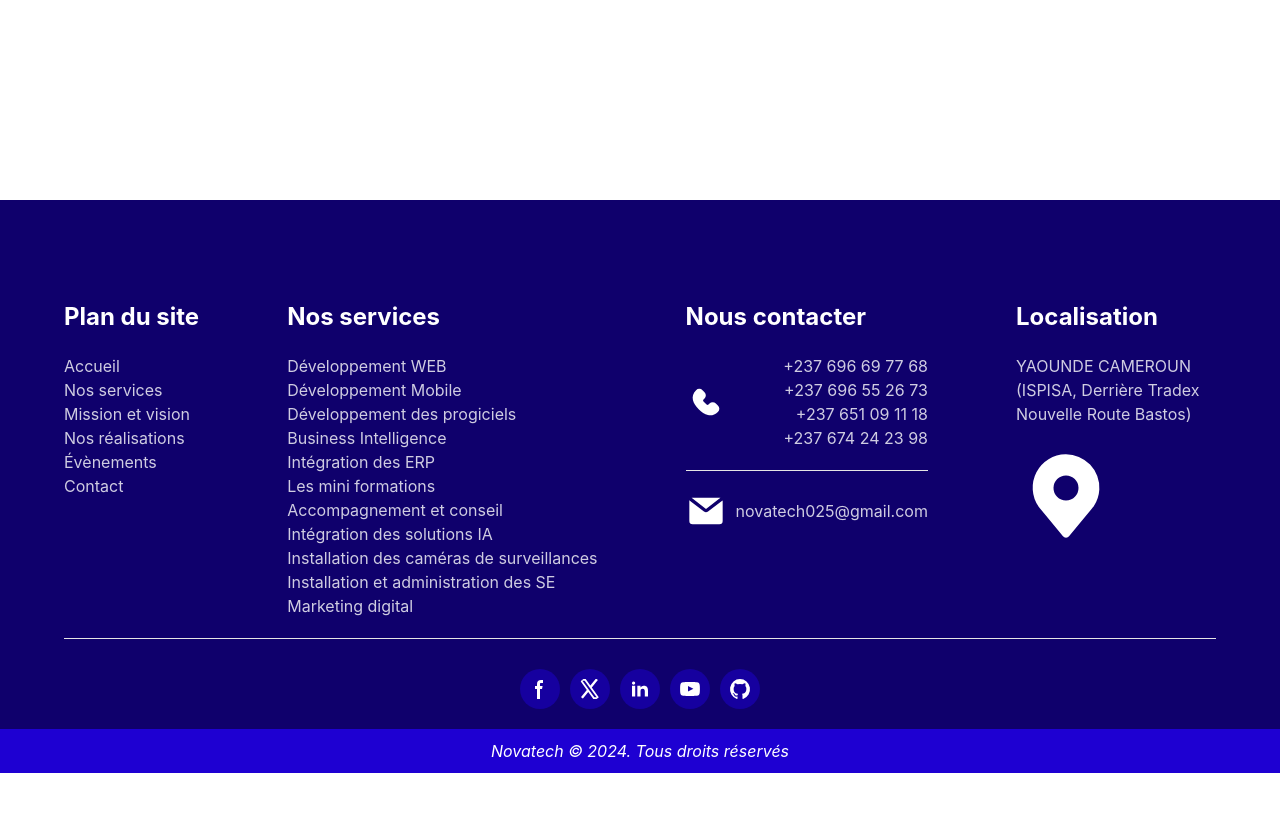
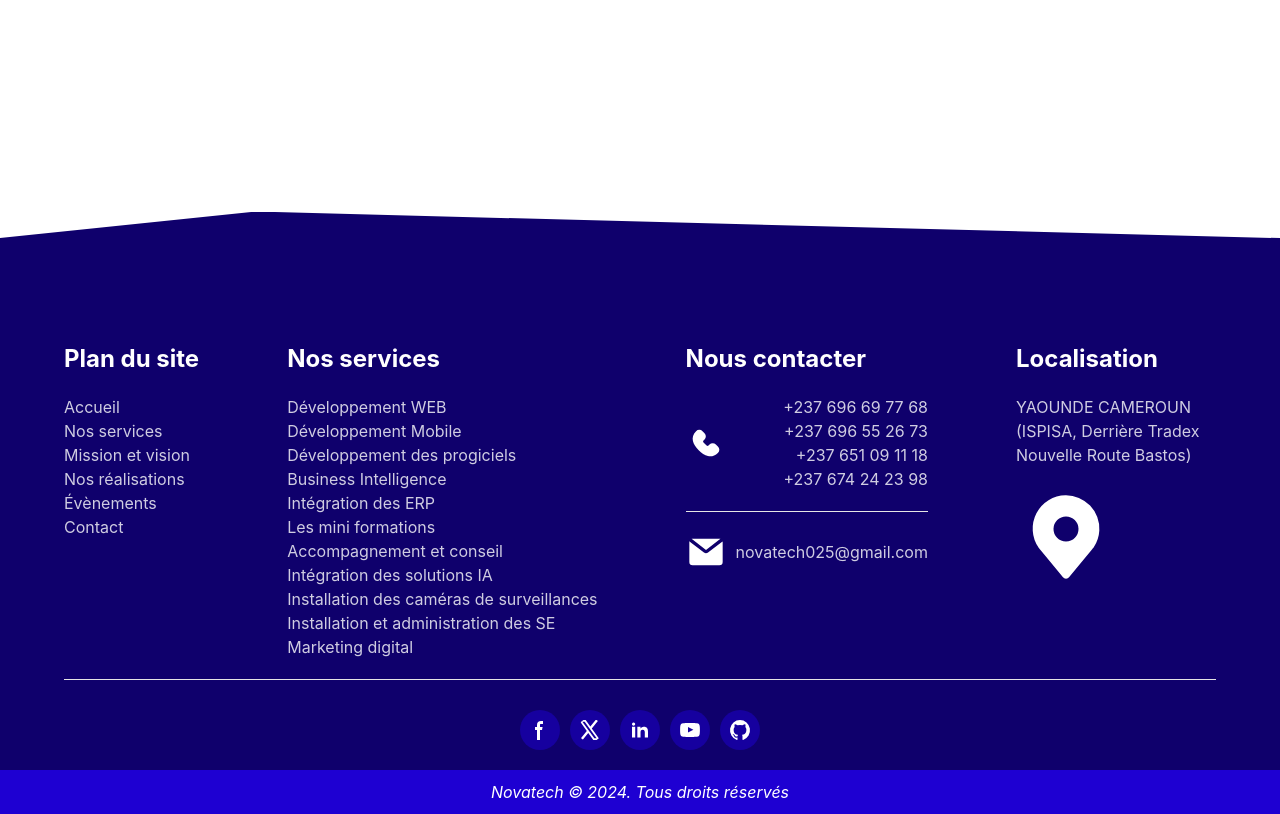
Before and after one commit to novatech025/site-web-novatech, a Django app: page / in a window 1280 px wide. Shown: the part 1960-2774 px from the top of the page. Before the commit the page ends 2733 px from the top, so only its background shows below. Run offline with Django 5.2, Linux system fonts and the light colour scheme.

Commit message:
Merger les modif de Joel

```diff
--- a/Nova_tech/static/Nova_tech/css/footer.css
+++ b/Nova_tech/static/Nova_tech/css/footer.css
@@ -7,6 +7,10 @@
     flex-direction: column;
     justify-content: space-between;
     position: relative;
+    padding-top: 30px;
+    /* border: 10px solid var(--color3); */
+    /* box-sizing: border-box; */
+    clip-path: polygon(0px 5%, 20% 0px, 100% 5%, 100% 120%, 0px 120%);
 }
 
 .sub-top-footer-div {
@@ -15,6 +19,8 @@
     padding: 5%;
     padding-bottom: 0px;
     padding-top: 100px;
+    /* clip-path: polygon(0px 0px, 5% 3%, 100% 0%, 100% 100%, 0px 100%); */
+
 }
 
 .top-footer-div {
--- a/Nova_tech/static/Nova_tech/css/style.css
+++ b/Nova_tech/static/Nova_tech/css/style.css
@@ -6,7 +6,7 @@
     padding: 20px 10%;
     background-size: contain;
     box-sizing: content-box;
-    margin-bottom: 20px;
+    /* margin-bottom: 20px; */
 }
 
 .home-banner {
@@ -23,6 +23,9 @@
     display: flex;
     align-items: center;
 }
+
+
+
 
 .home-banner {
     display: flex;
--- a/Nova_tech/templates/Nova_tech/index.html
+++ b/Nova_tech/templates/Nova_tech/index.html
@@ -12,7 +12,7 @@
             mobile sur mesure à la mise en place de solutions de Business Intelligence et d'intelligence artificielle.
         </p>
     </div>
-</div>
+</div
 
 <div class="why-us-div">
     <div class="why-us-left-div">
```
Also changed, not shown: Nova_tech/templates/Nova_tech/component/footer.html (+7 -4 lines).
